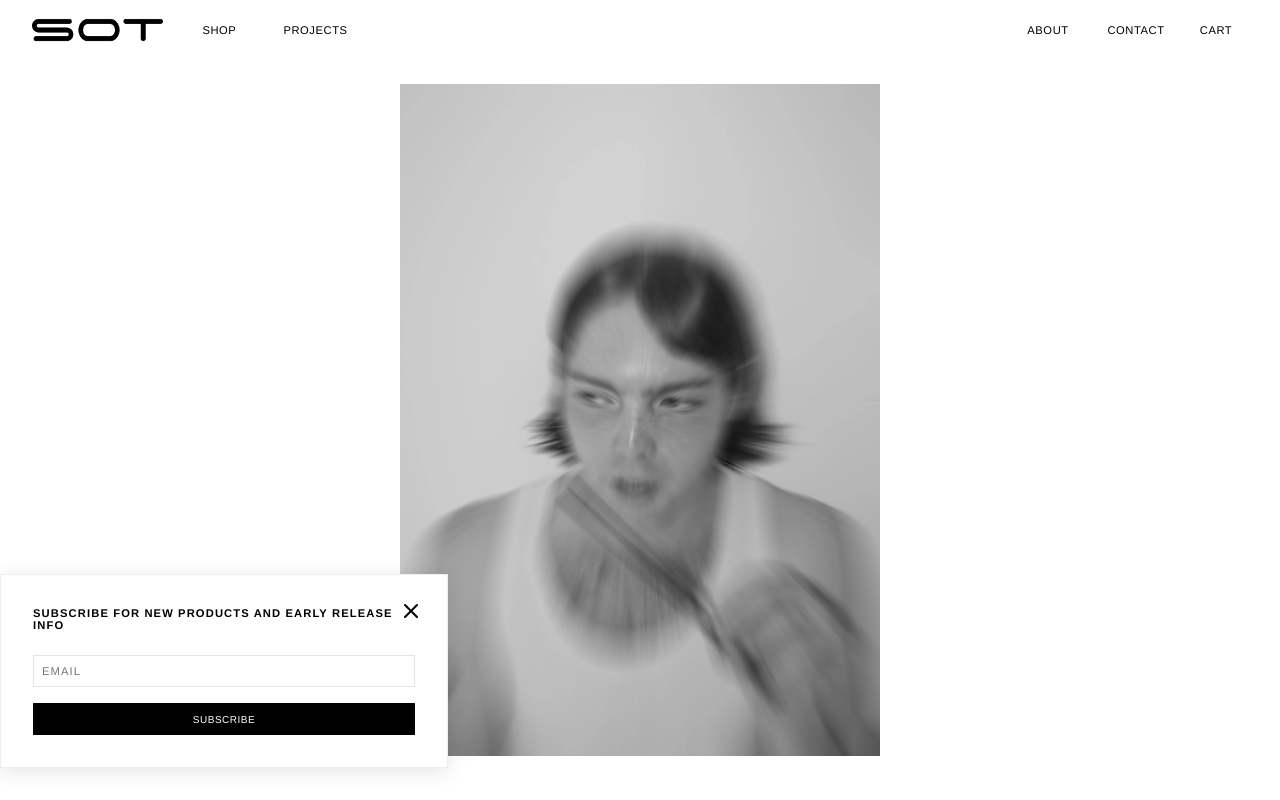
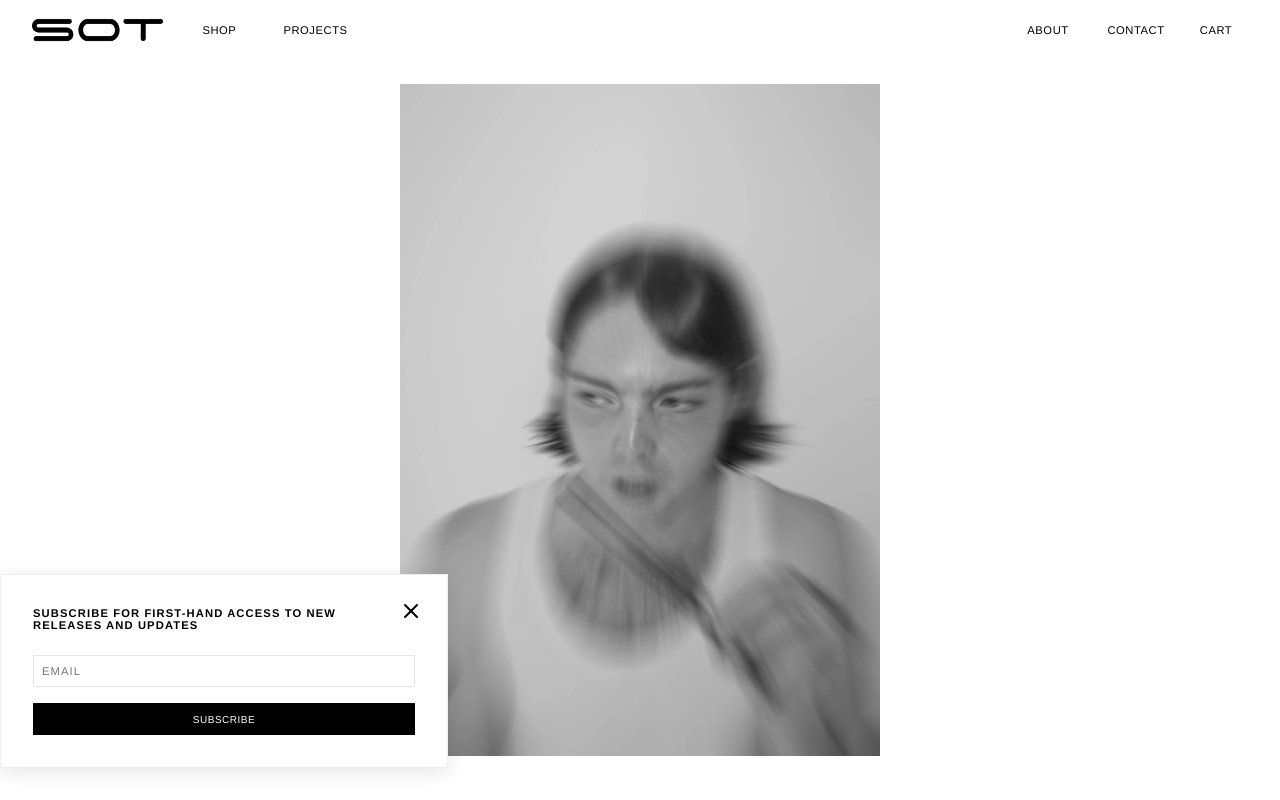
Before and after one commit to adrianspata/sot.website, a React (Vite) app: page / in a window 1280 px wide. Both pictures are taken after a click on the button "ACCEPT ALL". Shown: the top 800 px of the page. Built offline with nearby package versions, Linux system fonts and the light colour scheme.

Commit message:
refactor: rephrase newsletter popup title for improved clarity.

```diff
--- a/components/NewsletterPopup.tsx
+++ b/components/NewsletterPopup.tsx
@@ -73,7 +73,7 @@ export const NewsletterPopup = () => {
             ) : (
                 <>
                     <h3 className={styles.title}>
-                        SUBSCRIBE FOR NEW PRODUCTS AND EARLY RELEASE INFO
+                        SUBSCRIBE FOR FIRST-HAND ACCESS TO NEW RELEASES AND UPDATES
                     </h3>
                     <form onSubmit={handleSubmit} className={styles.form}>
                         <div className={styles.inputGroup}>
```
